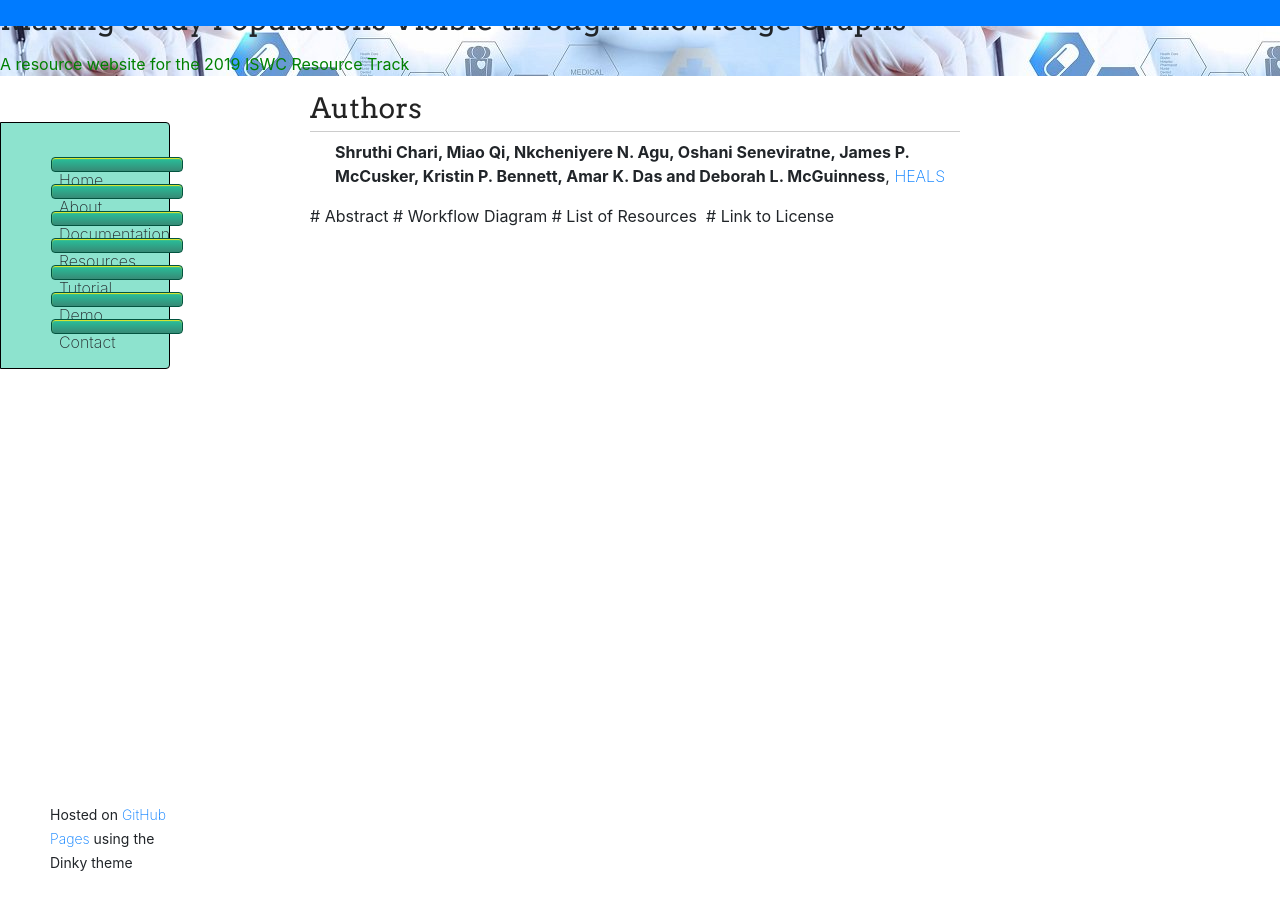
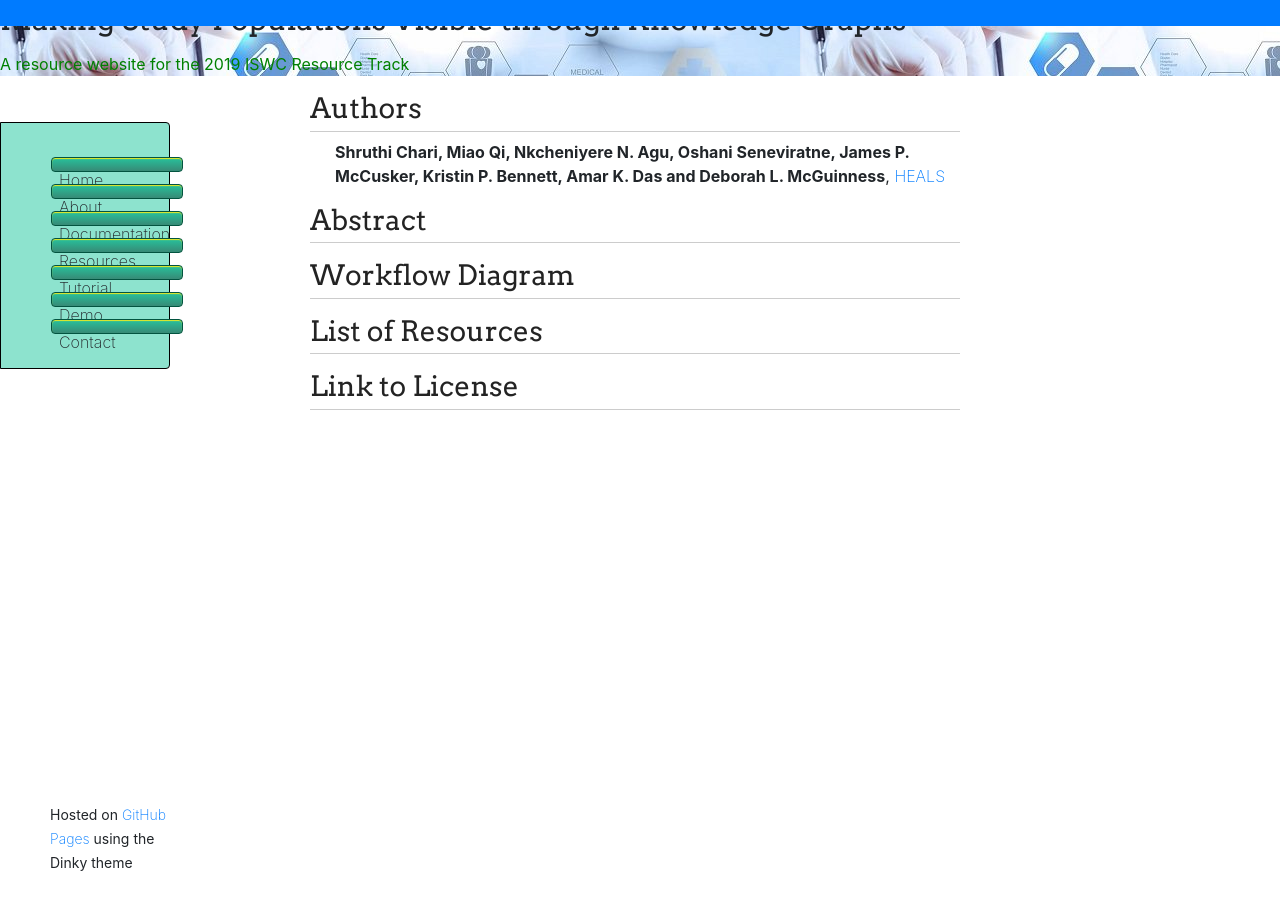
Before and after one commit to tetherless-world/study-cohort-ontology, a Jekyll site: the page built from index.md, in a window 1280 px wide. Built offline with Jekyll 4.4.1, drawn with Linux system fonts in a browser that asks for light colours; nearby versions of some CDN libraries; our own code applies the rules of GitHub Pages for plain Markdown files; library files that are not in the unit come from our copies.

Commit message:
Update index.md

```diff
--- a/index.md
+++ b/index.md
@@ -6,10 +6,36 @@
  </ul>
  </content>
 
-# Abstract
+<article class="mb-5">
+<content>
+<h3>Abstract</h3>
+<ul>
 
-# Workflow Diagram
+ </ul>
+ </content>
 
-# List of Resources
 
-# Link to License
+<article class="mb-5">
+<content>
+<h3>Workflow Diagram</h3>
+<ul>
+
+ </ul>
+ </content>
+
+
+<article class="mb-5">
+<content>
+<h3>List of Resources </h3>
+<ul>
+
+ </ul>
+ </content>
+
+ <article class="mb-5">
+<content>
+<h3>Link to License </h3>
+<ul>
+
+ </ul>
+ </content>
```
